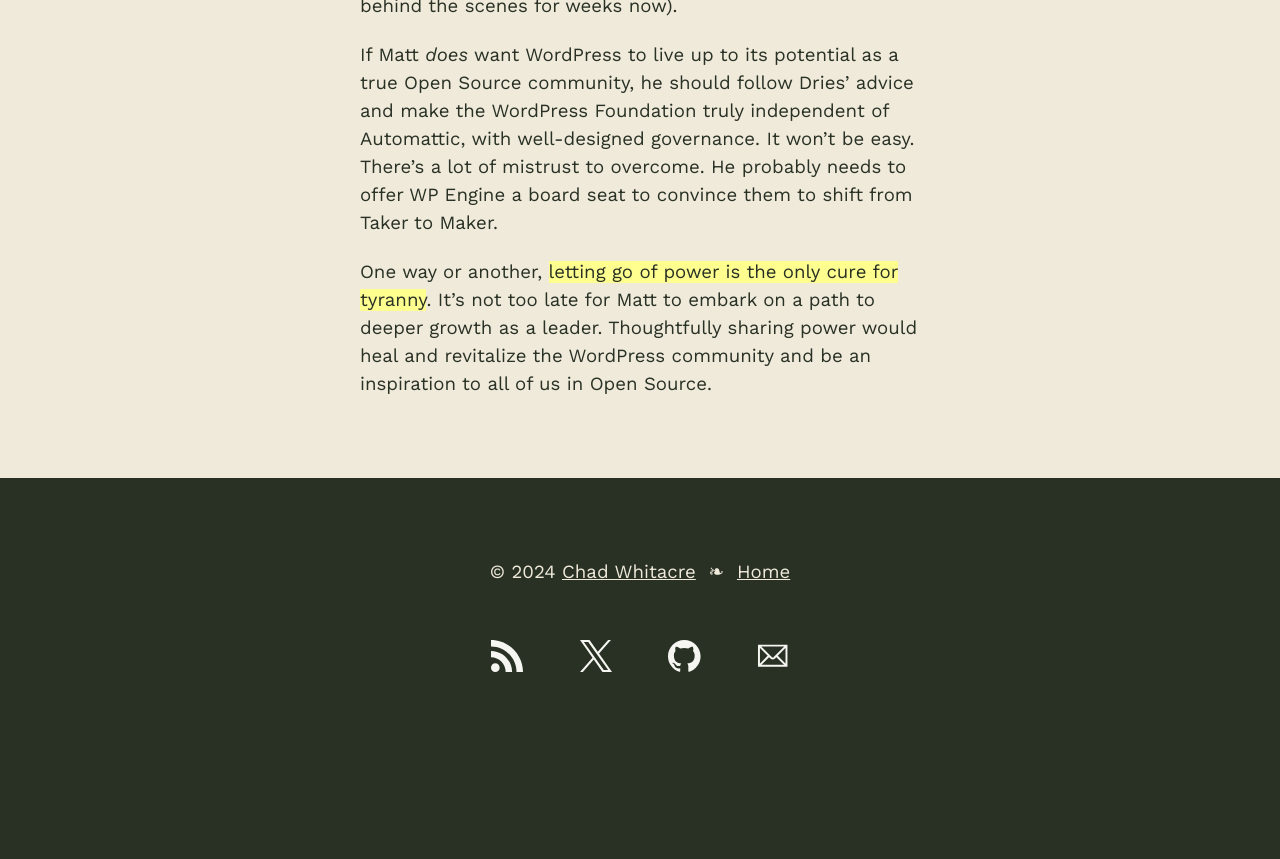
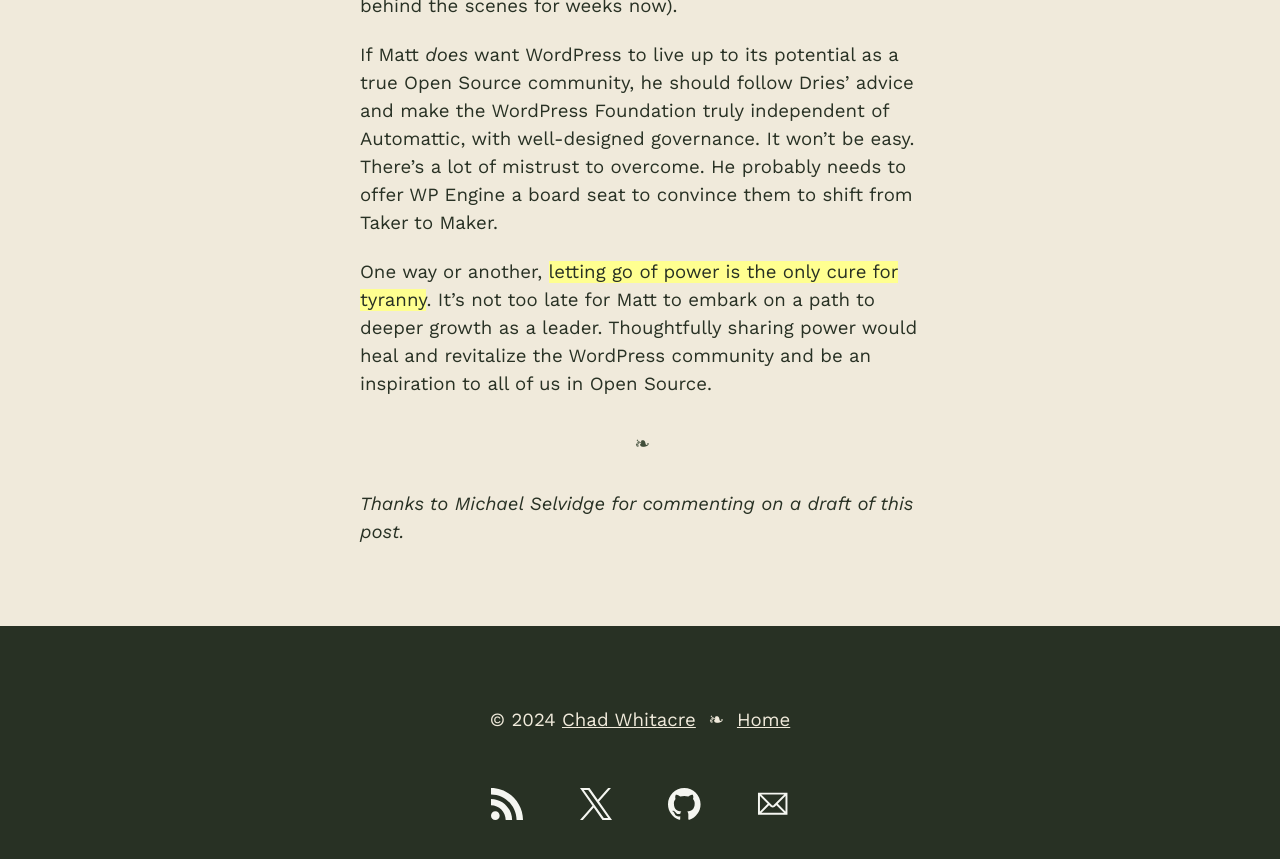
Before and after one commit to chadwhitacre/openpath, a Jekyll site: the page built from _posts/2024-10-11-a-tale-of-two-leaders.md, in a window 1280 px wide and 900 px high, scrolled down 5826 px. Shown: the top 859 px of the window. Built offline with Jekyll 4.4.1, drawn with Linux system fonts in a browser that asks for light colours; some web fonts are replaced; comment, search, counter and statistics services are not loaded; before the commit the page ends 6578 px from its top, so only the background shows below that.

Commit message:
Acknowledge Michael

```diff
--- a/_posts/2024-10-11-a-tale-of-two-leaders.md
+++ b/_posts/2024-10-11-a-tale-of-two-leaders.md
@@ -197,3 +197,7 @@
 not too late for Matt to embark on a path to deeper growth as a leader.
 Thoughtfully sharing power would heal and revitalize the WordPress community
 and be an inspiration to all of us in Open Source.
+
+---
+
+_Thanks to Michael Selvidge for commenting on a draft of this post._
```
